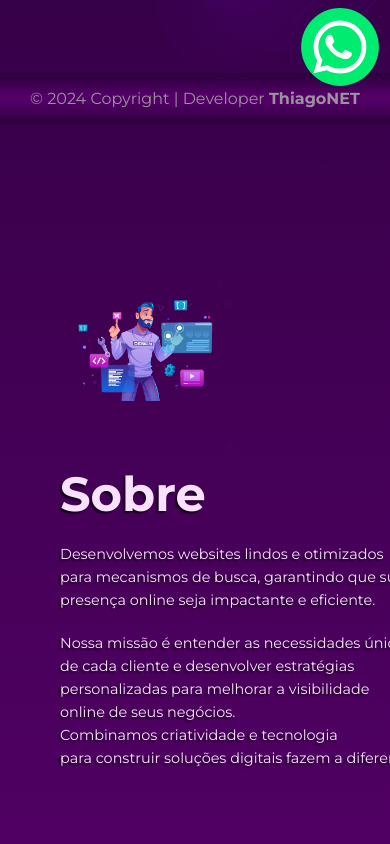
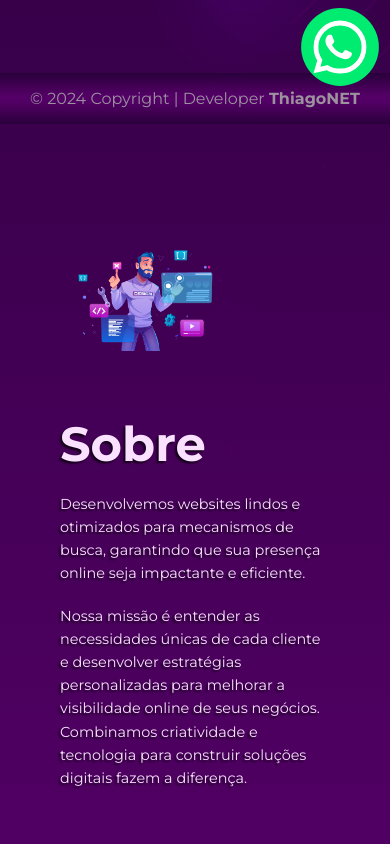
Before and after one commit to TNthiagonet/ThiagoNET, a React (Vite) app: page / in a window 390 px wide. Shown: the part 720-1564 px from the top of the page. Built offline with nearby package versions, Linux system fonts and the light colour scheme.

Commit message:
Textos de About

```diff
--- a/src/pages/About/About.css
+++ b/src/pages/About/About.css
@@ -2,68 +2,67 @@
 
 /* Estilo principal da seção "Sobre" */
 .about-section {
-  display: flex; /* Define o layout flexível */
-  justify-content: space-around; /* Distribui os itens com espaço ao redor */
-  align-items: center; /* Alinha os itens ao centro verticalmente */
-  padding: 150px 20px; /* Define o preenchimento da seção */
-  margin-top: -50px; /* Define a margem superior negativa */
+  display: flex;
+  justify-content: space-around;
+  align-items: center;
+  padding: 150px 20px;
+  margin-top: -50px;
+  width: 100%; /* Garante que a largura seja 100% */
+  box-sizing: border-box; /* Mantém o padding dentro do elemento */
+  overflow-x: hidden; /* Evita a barra de rolagem horizontal */
 }
 
 /* Estilo para o conteúdo da seção "Sobre" */
 .about-content {
-  margin-right: 0;
-  flex: 1; /* Ocupa todo o espaço restante */
-  max-width: 600px; /* Define a largura máxima */
-  text-align: right; /* Alinha o texto à direita */
+  flex: 1;
+  max-width: 600px;
+  text-align: right;
 }
 
 /* Estilo para o título da seção "Sobre" */
 .about-title {
-  margin-right: 600px;
-  font-size: 3rem; /* Define o tamanho da fonte */
-  margin-bottom: 20px; /* Define a margem inferior */
-  color: #f9e1ff; /* Define a cor do texto */
-  text-shadow: -2px 2px 2px rgba(0, 0, 0, 0.712); /* Adiciona sombra leve */
+  font-size: 3rem;
+  margin-bottom: 20px;
+  color: #f9e1ff;
+  text-shadow: -2px 2px 2px rgba(0, 0, 0, 0.712);
 }
 
 /* Estilo para a descrição principal */
 .about-description, .about-description2 {
-  font-size: 0.9rem; /* Define o tamanho da fonte */
-  line-height: 1.6; /* Define a altura da linha */
-  color: #f9e1ff; /* Define a cor do texto */
-  margin-bottom: 20px; /* Define a margem inferior */
-  text-align: justify; /* Justifica o texto */
-  text-shadow: -2px 2px 2px rgba(0, 0, 0, 0.712); /* Adiciona sombra leve */
+  font-size: 0.9rem;
+  line-height: 1.6;
+  color: #f9e1ff;
+  margin-bottom: 20px;
+  text-align: justify;
+  text-shadow: -2px 2px 2px rgba(0, 0, 0, 0.712);
 }
 
 /* Estilo para o contêiner da animação */
 .about-animation-container {
-  max-width: 35vw; /* Define a largura máxima em 35vw */
-  width: 100%; /* Define a largura em 100% */
-  height: auto; /* Define a altura automática */
+  max-width: 35vw;
+  width: 100%;
+  height: auto;
 }
 
 /* Media queries para dispositivos menores */
 @media (max-width: 768px) {
-  /* Ajuste da seção "Sobre" para dispositivos menores */
   .about-section {
-    flex-direction: column; /* Muda a direção do flex para coluna */
-    align-items: flex-start; /* Alinha os itens à esquerda */
+    flex-direction: column;
+    align-items: flex-start;
+    padding: 100px 20px; /* Reduz o padding para dispositivos menores */
   }
 
-  /* Ajuste do contêiner da animação para dispositivos menores */
   .about-animation-container {
-    max-width: 80%; /* Define a largura máxima em 80% */
-    margin-bottom: 20px; /* Define a margem inferior */
+    max-width: 80%;
+    margin-bottom: 20px;
   }
 
-  /* Ajuste do conteúdo da seção "Sobre" para dispositivos menores */
   .about-content {
-    text-align: left; /* Alinha o texto à esquerda */
+    text-align: left;
+    margin-right: 0; /* Remova o margin-right para dispositivos menores */
   }
 
-  /* Ajuste do título da seção "Sobre" para dispositivos menores */
   .about-title, .about-description, .about-description2 {
-    text-align: left; /* Alinha o texto à esquerda */
+    text-align: left;
   }
 }
--- a/src/pages/About/About.tsx
+++ b/src/pages/About/About.tsx
@@ -17,16 +17,16 @@ const About: React.FC = () => {
       <div className="about-content">
         <h1 className="about-title">Sobre</h1>
         <p className="about-description">
-          Desenvolvemos websites lindos e otimizados <br />
-          para mecanismos de busca, garantindo que sua <br />
+          Desenvolvemos websites lindos e otimizados
+          para mecanismos de busca, garantindo que sua
           presença online seja impactante e eficiente.
         </p>
         <p className="about-description2">
-          Nossa missão é entender as necessidades únicas<br />
-          de cada cliente e desenvolver estratégias <br />
-          personalizadas para melhorar a visibilidade <br />
-          online de seus negócios. <br />
-          Combinamos criatividade e tecnologia <br />
+          Nossa missão é entender as necessidades únicas
+          de cada cliente e desenvolver estratégias
+          personalizadas para melhorar a visibilidade
+          online de seus negócios.
+          Combinamos criatividade e tecnologia
           para construir soluções digitais fazem a diferença.
         </p>
       </div>
```
